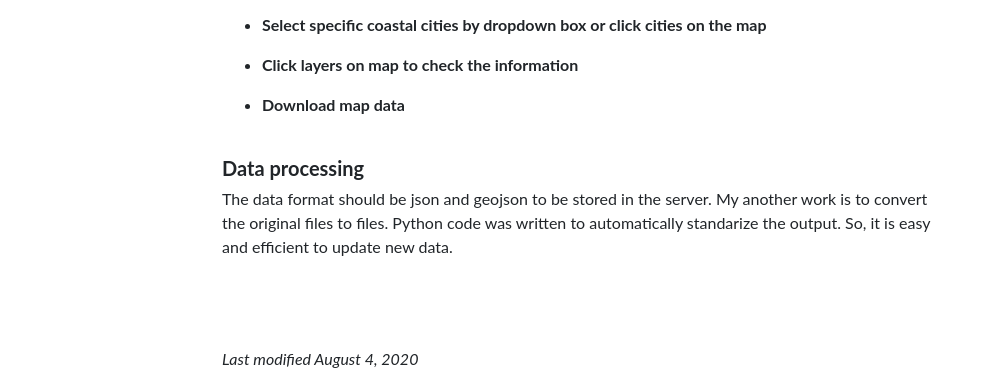
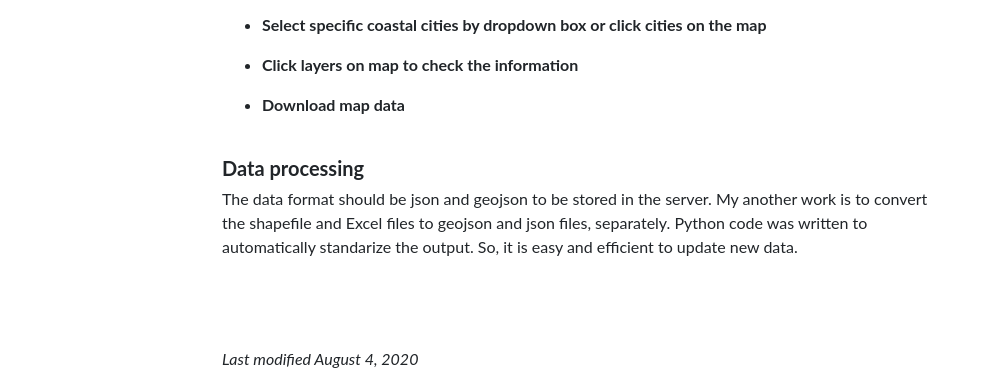
Before and after one commit to lazygis/lazygis.github.io, a website: page projects/CoastalMap.html in a window 1280 px wide. Shown: the part 1426-1813 px from the top of the page, without its empty margins (53-1034 px from the left). Drawn offline with nearby package versions, Linux system fonts and the light colour scheme; files that its build step writes are made by us from their sources.

Commit message:
Update CoastalMap.html

```diff
--- a/projects/CoastalMap.html
+++ b/projects/CoastalMap.html
@@ -89,7 +89,7 @@
                         <h5 class="font-weight-bold mt-4">Data processing </h5>
                     </div>
                     <div class="col-lg-8 mx-auto">
-                        <p> The data format should be json and geojson to be stored in the server. My another work is to convert the original files to files. Python code was written to automatically standarize the output. So, it is easy and efficient to update new data. </p>
+                        <p> The data format should be json and geojson to be stored in the server. My another work is to convert the shapefile and Excel files to geojson and json files, separately. Python code was written to automatically standarize the output. So, it is easy and efficient to update new data. </p>
                     </div>
                 </div>
 
```
